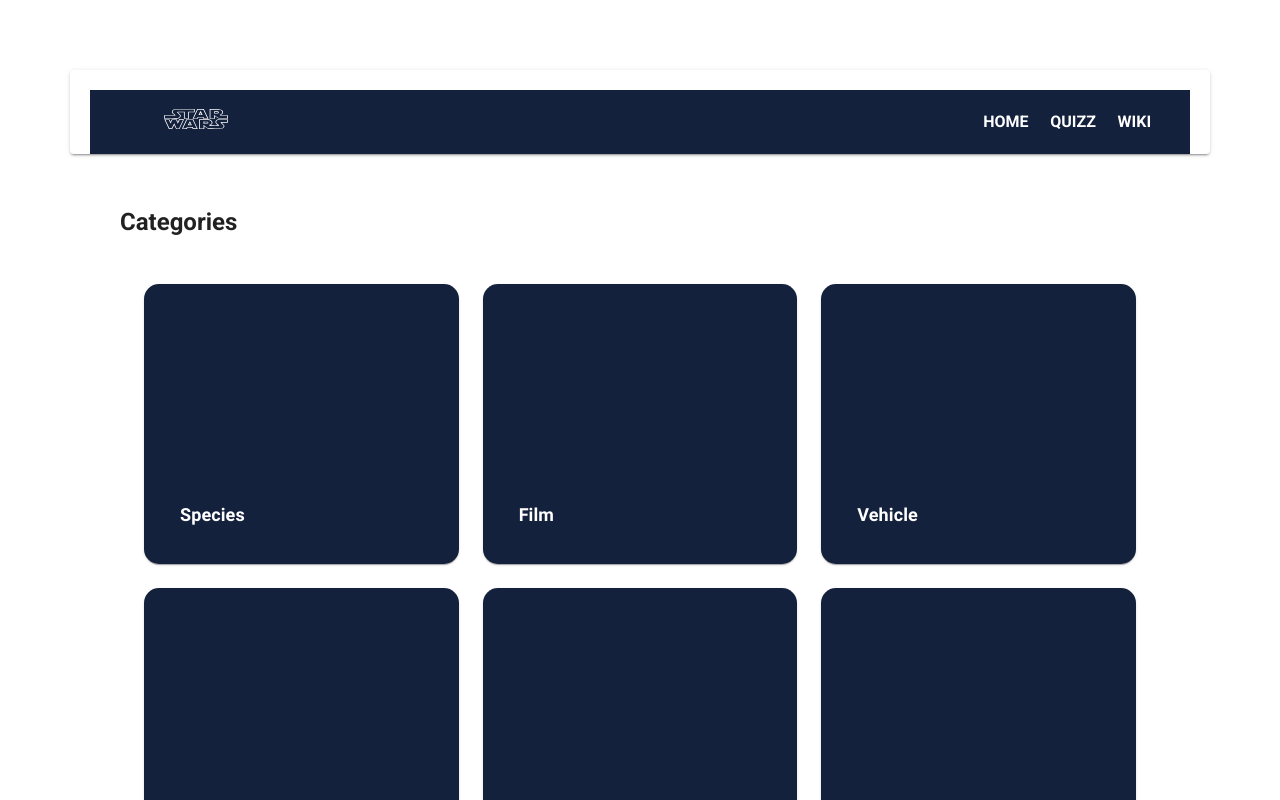
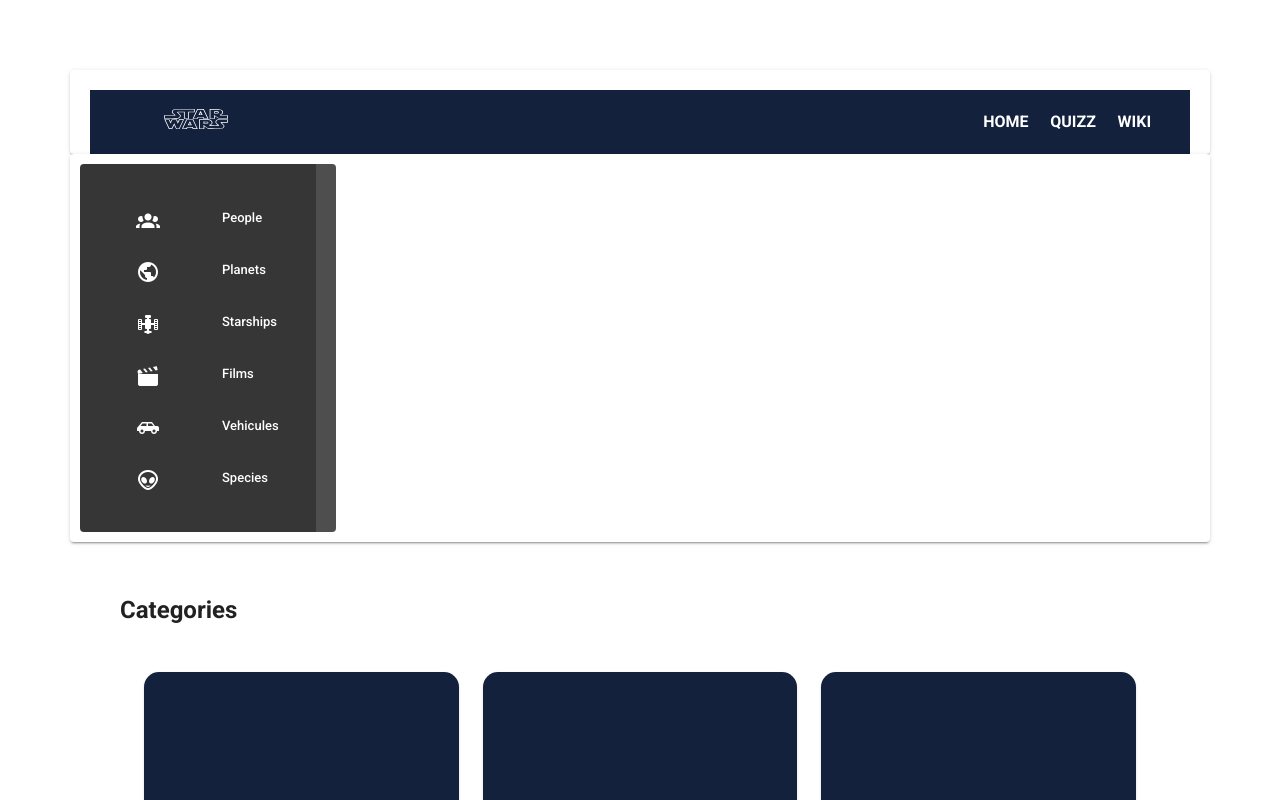
Before and after one commit to AyaHaddad/challenge48H, a Nuxt app: page /category in a window 1280 px wide. Shown: the top 800 px of the page. Built offline with nearby package versions, Linux system fonts and the light colour scheme.

Commit message:
fix sidebar

```diff
--- a/components/Navbar.vue
+++ b/components/Navbar.vue
@@ -1,6 +1,6 @@
 <template>
   <v-card>
-    <v-toolbar elevation="0">
+    <v-toolbar clipped-left elevation="0">
       <v-img>
         <svg
           width="140"
--- a/components/Sidebar.vue
+++ b/components/Sidebar.vue
@@ -1,23 +1,16 @@
 <template>
   <v-card>
-    <v-navigation-drawer
-        dark
-      v-model="drawer"
-      :mini-variant.sync="mini"
-      permanent
-    >
+    <v-navigation-drawer dark v-model="drawer">
       <v-list dense>
-        <v-list-item
-          v-for="item in items"
-          :key="item.title"
-          link
-        >
+        <v-list-item v-for="item in items" :key="item.title" link>
           <v-list-item-icon>
             <v-icon>{{ item.icon }}</v-icon>
           </v-list-item-icon>
 
           <v-list-item-content>
-            <v-list-item-title>{{ item.title }}</v-list-item-title>
+            <v-list-item-title @click="redirect(items.link)">{{
+              item.title
+            }}</v-list-item-title>
           </v-list-item-content>
         </v-list-item>
       </v-list>
@@ -26,18 +19,39 @@
 </template>
 
 <script>
-  export default {
-    data () {
-      return {
-        items: [
-          { title: 'People', icon: 'mdi-account-group' },
-          { title: 'Planets', icon: 'mdi-earth' },
-          { title: 'Starships', icon: 'mdi-space-station' },
-          { title: 'Films', icon: 'mdi-movie-open' },
-          { title: 'Vehicules', icon: 'mdi-car-hatchback' },
-          { title: 'Species', icon: 'mdi-alien-outline' },
-        ]
-      }
+export default {
+  data() {
+    return {
+      items: [
+        {
+          title: "People",
+          icon: "mdi-account-group",
+          link: "category/species",
+        },
+        { title: "Planets", icon: "mdi-earth", link: "category/planets" },
+        {
+          title: "Starships",
+          icon: "mdi-space-station",
+          link: "category/starships",
+        },
+        { title: "Films", icon: "mdi-movie-open", link: "category/films" },
+        {
+          title: "Vehicules",
+          icon: "mdi-car-hatchback",
+          link: "category/vehicles",
+        },
+        {
+          title: "Species",
+          icon: "mdi-alien-outline",
+          link: "category/species",
+        },
+      ],
+    };
+  },
+  methods: {
+    redirect(link) {
+      this.$router.push(link);
     },
-  }
+  },
+};
 </script>
--- a/layouts/default.vue
+++ b/layouts/default.vue
@@ -1,7 +1,6 @@
 <template>
   <v-app>
     <Nuxt />
-    <Navbar />
     <!-- <v-navigation-drawer
       v-model="drawer"
       :mini-variant="miniVariant"
--- a/pages/category/index.vue
+++ b/pages/category/index.vue
@@ -1,6 +1,7 @@
 <template>
   <section>
     <Navbar />
+    <Sidebar />
     <v-container class="pa-10" fluid>
       <h1>Categories</h1>
       <v-row class="ma-3 flex-wrap" justify="start">
@@ -37,12 +38,10 @@
 <script>
 import api from "../../store/api";
 import Navbar from "../../components/Navbar.vue";
-
+import Sidebar from "../../components/Sidebar.vue";
 export default {
   name: "categories",
-  components: {
-    Navbar,
-  },
+  components: { Navbar, Sidebar },
   data() {
     return {
       categories: [
--- a/pages/index.vue
+++ b/pages/index.vue
@@ -5,17 +5,11 @@
 </template>
 
 <script>
-// import api from "../store/api";
-// import Navbar from '../components/Navbar.vue';
-// export default {
-//   components: { Navbar },
-//   name: "IndexPage",
-//   layout: "index",
-//   async asyncData() {
-//     let res = await api.getAllPeople();
-//     console.log(res);
-//     let people = res.results;
-//     return { people };
-//   },
-// };
+import api from "../store/api";
+import Navbar from "../components/Navbar.vue";
+export default {
+  components: { Navbar },
+  name: "IndexPage",
+  layout: "index",
+};
 </script>
```
